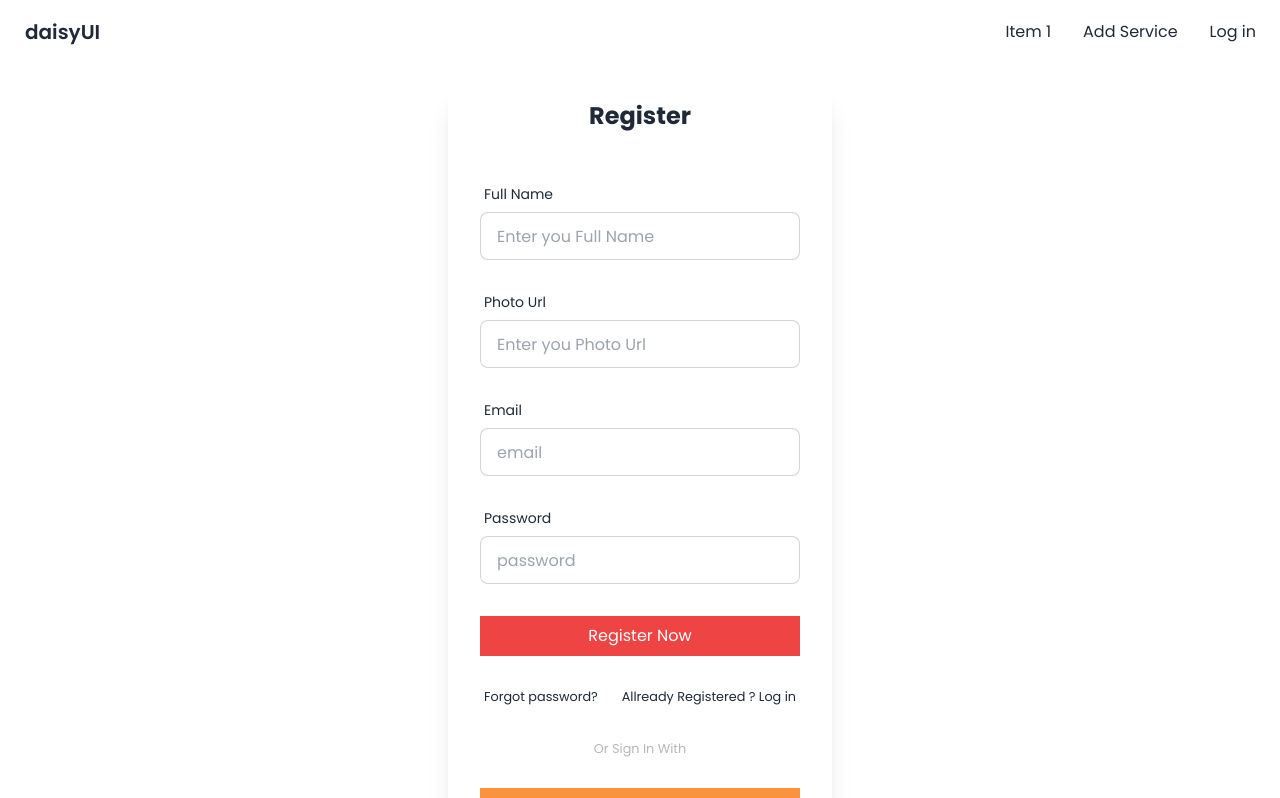
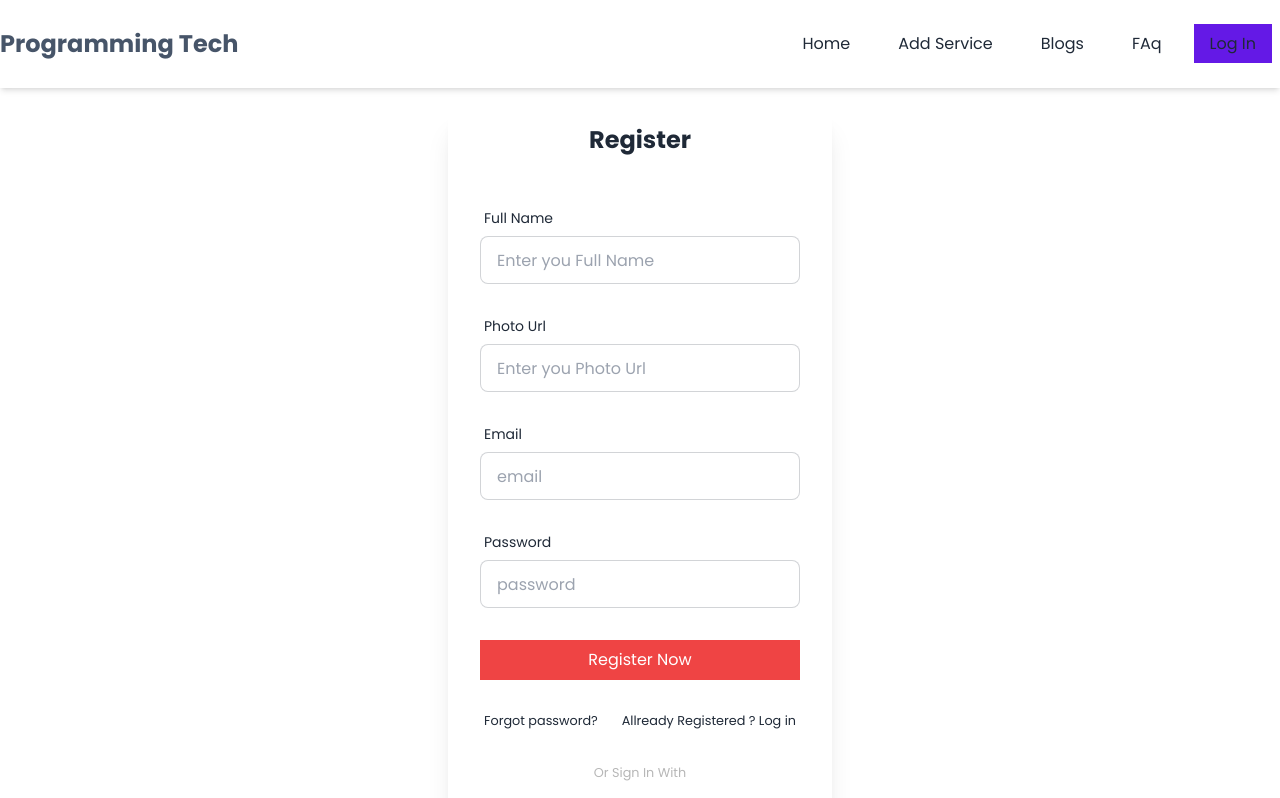
Before and after one commit to dsdeloar02/wedding-photography-client, a React (Create React App) app: page /register in a window 1280 px wide. Shown: the top 798 px of the page. Built offline with nearby package versions, Linux system fonts and the light colour scheme; no server answers.

Commit message:
review section added

```diff
--- a/package.json
+++ b/package.json
@@ -3,6 +3,7 @@
   "version": "0.1.0",
   "private": true,
   "dependencies": {
+    "@heroicons/react": "^2.0.13",
     "@testing-library/jest-dom": "^5.16.5",
     "@testing-library/react": "^13.4.0",
     "@testing-library/user-event": "^13.5.0",
@@ -11,6 +12,7 @@
     "react": "^18.2.0",
     "react-dom": "^18.2.0",
     "react-hot-toast": "^2.4.0",
+    "react-icons": "^4.6.0",
     "react-router-dom": "^6.4.3",
     "react-scripts": "5.0.1",
     "swiper": "^8.4.4",
--- a/src/Componets/Header/Header.js
+++ b/src/Componets/Header/Header.js
@@ -1,20 +1,85 @@
-import React from 'react';
-import { Link } from 'react-router-dom';
+import React, { useContext, useState } from 'react';
+import { Bars3Icon, XMarkIcon } from '@heroicons/react/24/solid'
+import { NavLink } from 'react-router-dom';
+import { AuthContext } from '../../context/AuthContext/AuthProvider';
 
 const Header = () => {
+    const { user, logOut } = useContext(AuthContext);
+    const [isShown, setIsShown] = useState(false);
+    const [open, setOpen] = useState(false)
+
+
+
+    const handleLogOut = () =>{
+        logOut()
+        .then(() => {})
+        .catch(err => console.log(err))
+    }
+
+    console.log(user?.displayName)
+
     return (
-        <div className="navbar bg-base-100">
-            <div className="flex-1">
-                <Link className="btn btn-ghost normal-case text-xl">daisyUI</Link>
-            </div>
-            <div className="flex-none">
-                <ul className="menu menu-horizontal p-0">
-                <li><Link>Item 1</Link></li>
-                <li><Link to='/service/add' >Add Service</Link></li>
-                <li><Link to='/login' >Log in</Link></li>
+        <div className='shadow-md' >
+            <div className="container w-5/6 md:w-full mx-auto md:flex justify-between py-6">
+                <div className='flex items-center text-slate-600 w-[300px]'>
+                    <h1 className='font-bold  md:text-xl lg:text-2xl' >Programming Tech</h1>
+                </div>
+
+
+
+
+                <div onClick={() =>setOpen(!open)} className="absolute right-4 top-6 cursor-pointer md:hidden" >
+                    {
+                        open ? <XMarkIcon className="h-7 w-7 text-red-500 "/> :  <Bars3Icon className="h-7 w-7 text-red-500" />
+                    }
+                </div>
+
+                <ul
+                   className={`bg-orange-500 md:bg-transparent py-5 md:py-0 md:flex md:justify-end md:items-center absolute w-full left-0 md:static  transition-all duration-500 ease-in z-50 ${open ? 'top-20' : 'top-[-500px]'}  `}
+
+                 >
+                    <li className='mx-2 py-2 px-2 lg:px-4 hover:bg-orange-400'>
+                        <NavLink to='/' >Home</NavLink>
+                    </li>
+                    <li className='mx-2 py-2 px-2 lg:px-4 hover:bg-orange-400'>
+                        <NavLink to='/service/add' >Add Service</NavLink>
+                    </li>
+                    <li className='mx-2 py-2 px-2 lg:px-4 hover:bg-orange-400'>
+                        <NavLink to='/blogs' >Blogs</NavLink>
+                    </li>
+                    <li className='mx-2 py-2 px-2 lg:px-4 hover:bg-orange-400'>
+                        <NavLink to='/faq' >FAq</NavLink>
+                    </li>
+                    <li className='mx-2 '>
+                       {
+                        user?.uid?
+                        <div className='flex relative'>
+                            <button className='px-2 mr-2 mt-2 md:mt-0 bg-black text-white' onClick={handleLogOut} >Log Out </button>
+                            <button
+                                onMouseEnter={() => setIsShown(true)}
+                                onMouseLeave={() => setIsShown(false)}
+                            >
+                                <img src={user?.photoURL} alt="" className='h-10 w-10 mx-3 rounded-full' />
+                            </button>
+                            <div className='absolute top-12 right-0'>
+                                {
+                                    isShown &&
+                                    <div>
+                                        <p className='bg-red-500 rounded-lg py-1 px-2 ' >{user?.displayName}</p>
+                                    </div>
+                                }
+                            </div>
+
+                        </div>
+
+                        :  <NavLink to='/login' className='bg-[#6419E6] py-2 px-4 mt-3 md:mt-0' >Log In</NavLink>
+                       }
+                    </li>
+
+
                 </ul>
             </div>
-            </div>
+        </div>
     );
 }
 
--- a/src/Componets/Register/Register.js
+++ b/src/Componets/Register/Register.js
@@ -27,7 +27,7 @@ const Register = () => {
             handleUpdateProfile(name, photoURL);
             logOut();
             console.log(user)
-            toast.success('Go to Check email')
+            toast.success('Registration Successfull')
         })
         .catch( e => {
             console.error(e)
--- a/src/Componets/ServiceDetails/ServicesDetails.js
+++ b/src/Componets/ServiceDetails/ServicesDetails.js
@@ -1,9 +1,61 @@
-import React from 'react';
+import React, { useContext, useEffect, useState } from 'react';
+import toast from 'react-hot-toast';
 import { Link, useLoaderData } from 'react-router-dom';
+import { AuthContext } from '../../context/AuthContext/AuthProvider';
+import SingleReview from '../SingleReview/SingleReview';
 
 const ServicesDetails = () => {
     const serviceDetails = useLoaderData();
+    const {user} = useContext(AuthContext);
     const {_id, package_name, thumbnail, description, price} = serviceDetails;
+    const [review, setReview] = useState([])
+    // const url = ;
+
+    useEffect( () => {
+        fetch(`http://localhost:5000/reviews?service=${_id}`)
+        .then(res => res.json())
+        .then(data => setReview(data))
+    } ,[_id])
+
+    console.log(review)
+
+    const handleSubmit = event => {
+        event.preventDefault();
+        const form = event.target;
+        const username = form.username.value;
+        const review = form.reviewtext.value;
+        const ratting = form.ratting.value;
+        console.log(ratting, review, _id, user.email, package_name, user.photoURL)
+
+        const reviews = {
+            service : _id,
+            serviceName : package_name,
+            userName : username,
+            userEmail : user.email,
+            ratting : ratting,
+            review : review,
+            userPhoto : user.photoURL
+        }
+
+        fetch("http://localhost:5000/reviews", {
+            method: "POST",
+            headers: {
+                'content-type': 'application/json'
+            },
+            body: JSON.stringify(reviews)
+        })
+            .then(res => res.json())
+            .then(data => {
+                console.log(data)
+                if(data.acknowledged){
+                    toast('Review placed successfully')
+                    form.reset();
+                }
+            })
+            .catch(er => console.error(er));
+    }
+
+
     return (
         <div>
            <div className="container mx-auto ">
@@ -20,18 +72,45 @@ const ServicesDetails = () => {
                         <Link className='py-3 px-12 bg-green-900 text-white'>Delete Service</Link>
                     </div>
                 </dir>
-                <div>
-                    <h1 className='text-3xl text-center font-bold my-8' >Add Review </h1>
-                    <div className='w-3/5 mx-auto'>
-                        <form>
+
+                <div className='my-6'>
+                        {/* The button to open modal */}
+                        <div className='w-full flex justify-center'>
+                            <label htmlFor="my-modal" className="cursor-pointer py-3 px-8 bg-emerald-600 text-white">Add Review</label>
+                        </div>
+
+                        <input type="checkbox" id="my-modal" className="modal-toggle" />
+                        <div className="modal">
+                        <div className="modal-box">
+                        <form onSubmit={handleSubmit} >
                             <div>
+                                <input type="text" name="username" placeholder="Enter your name" className="input input-bordered input-secondary w-full " />
+                            </div>
+                            <div className='mt-4'>
                                 <input type="text" name="reviewtext" placeholder="Type Review about product" className="input input-bordered input-secondary w-full " />
                             </div>
                             <div className='my-4'>
                                 <input  type="number" name="ratting" placeholder="Enter your Ratting" className="input input-bordered input-secondary w-full " />
                             </div>
-                            <button className='py-3 px-8 bg-emerald-600 text-white' type="submit">Add Review</button>
+                            <div className='flex justify-between'>
+                                <button  className='py-3 px-8 bg-emerald-600 text-white' type="submit">Add Review</button>
+                                <div className="mt-[12px]">
+                                    <label htmlFor="my-modal" className="cursor-pointer py-3 px-8 bg-emerald-600 text-white">Close</label>
+                                </div>
+                            </div>
                         </form>
+                    </div>
+                    </div>
+                </div>
+                <div className='my-6'>
+                    <h1 className='text-3xl text-center font-bold my-8' > Review Section</h1>
+                    <div className='flex flex-wrap justify-between my-4' >
+                        {
+                            review.map(singlereview => <SingleReview
+                            key={singlereview._id}
+                            singlereview={singlereview}
+                            ></SingleReview>)
+                        }
                     </div>
                 </div>
            </div>
--- /dev/null
+++ b/src/Componets/SingleReview/SingleReview.js
@@ -0,0 +1,17 @@
+import React from 'react';
+
+const SingleReview = ({singlereview}) => {
+
+    return (
+        <div className='w-[45%] p-3 rounded-md shadow-md'>
+            <div className='flex align-middle items-center'>
+                <img className='w-[50px] h-[50px] rounded-full' src={singlereview.userPhoto} alt="" />
+                <h1 className='text-xl font-semibold ml-2'>{singlereview.userName}</h1>
+            </div>
+            <p>{singlereview.review}</p>
+            <p className='text-yellow-500' >{singlereview.ratting}</p>
+        </div>
+    );
+}
+
+export default SingleReview;
```
Also changed, not shown: 1 other file (tests, documents, lock files or other folders).
